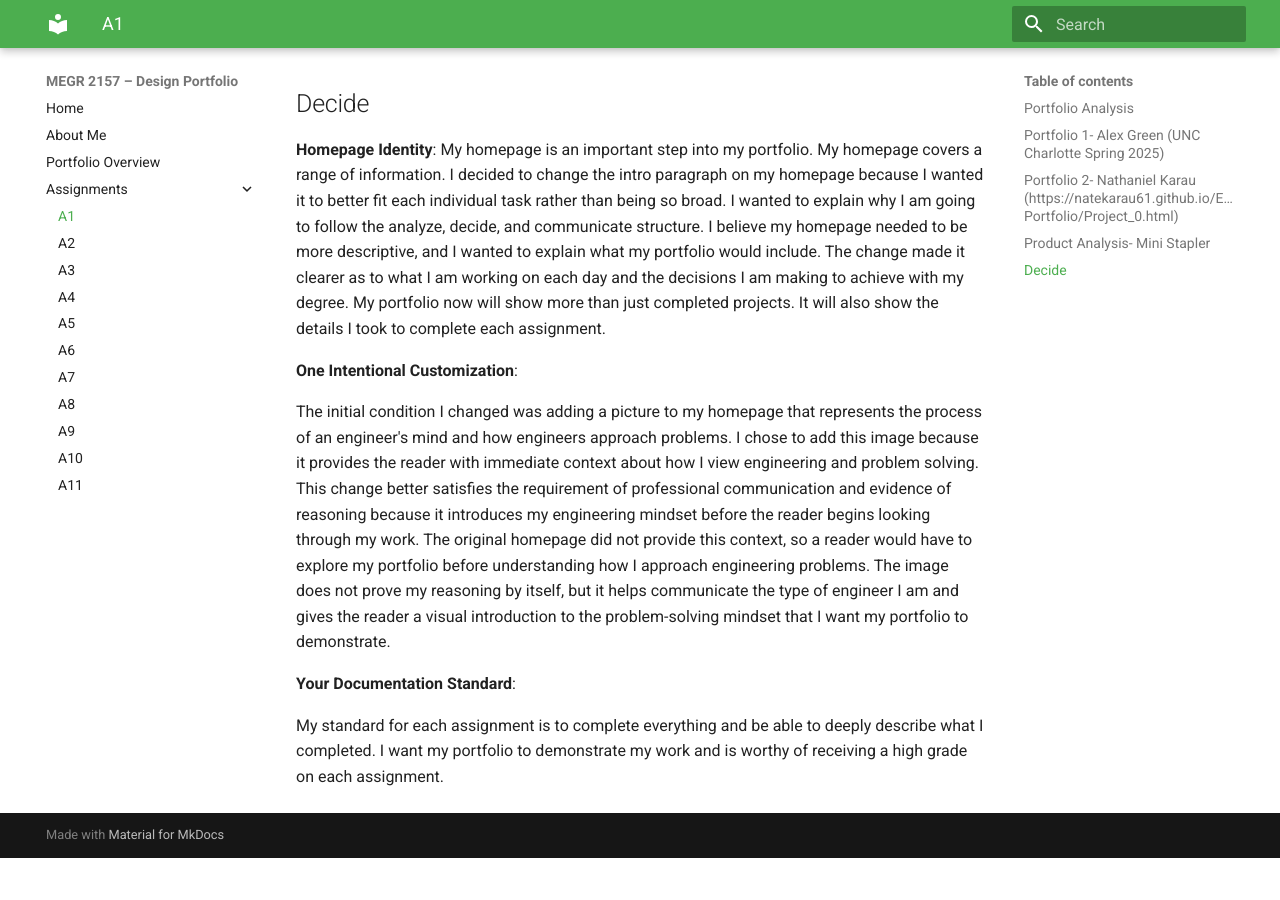
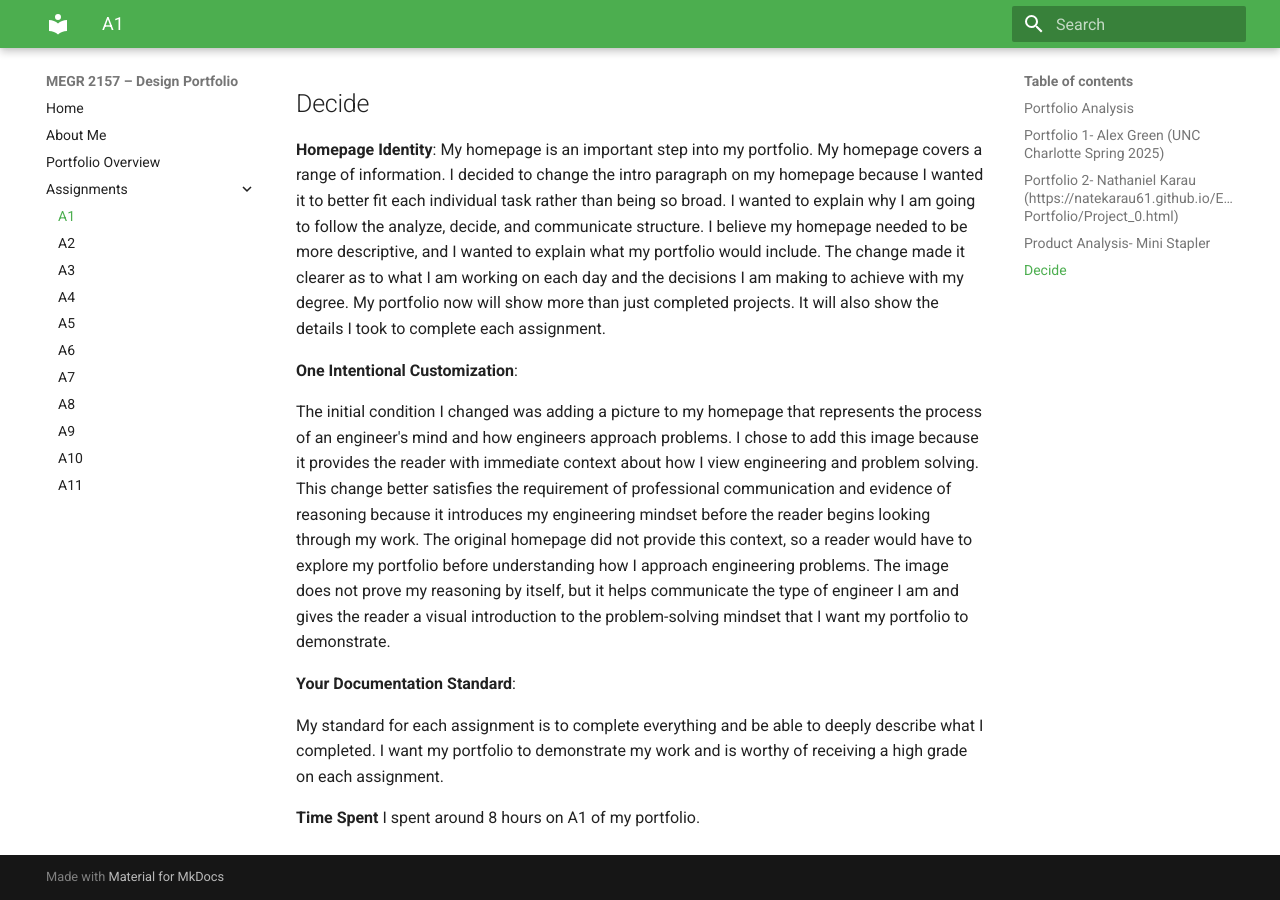
Before and after one commit to brandonhudson11/megr2157-portfolio, an MkDocs documentation site: the page built from docs/assignments/A01/index.md, in a window 1280 px wide and 900 px high, scrolled down 1462 px. Built offline with MkDocs 1.6.1 and Material for MkDocs 9.7.7, drawn with Linux system fonts in a browser that asks for light colours; before the commit the page ends 2320 px from its top, so only the background shows below that.

Commit message:
Document time spent on A1 portfolio assignment
Added time spent information for assignment A1.

```diff
--- a/docs/assignments/A01/index.md
+++ b/docs/assignments/A01/index.md
@@ -41,3 +41,6 @@ The initial condition I changed was adding a picture to my homepage that represe
 **Your Documentation Standard**:
 
 My standard for each assignment is to complete everything and be able to deeply describe what I completed. I want my portfolio to demonstrate my work and is worthy of receiving a high grade on each assignment.
+
+**Time Spent**
+I spent around 8 hours on A1 of my portfolio.
```
